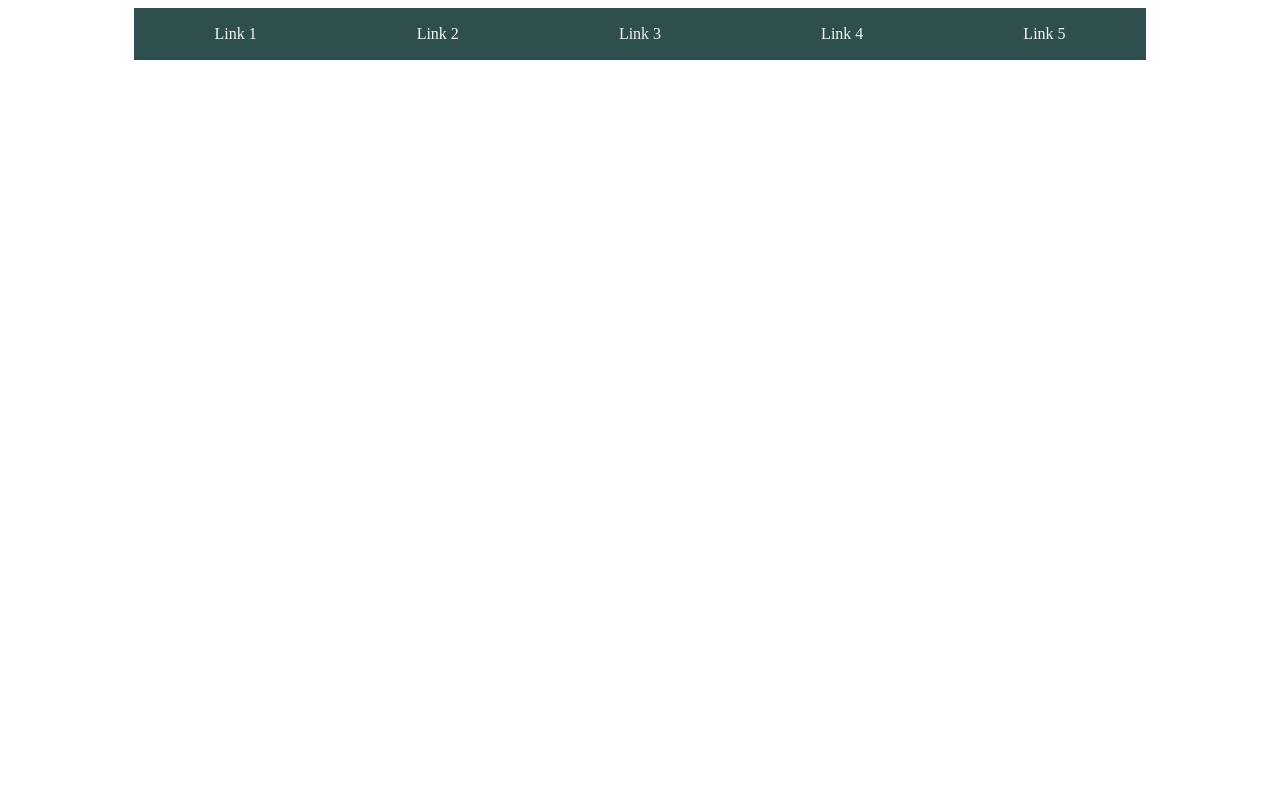
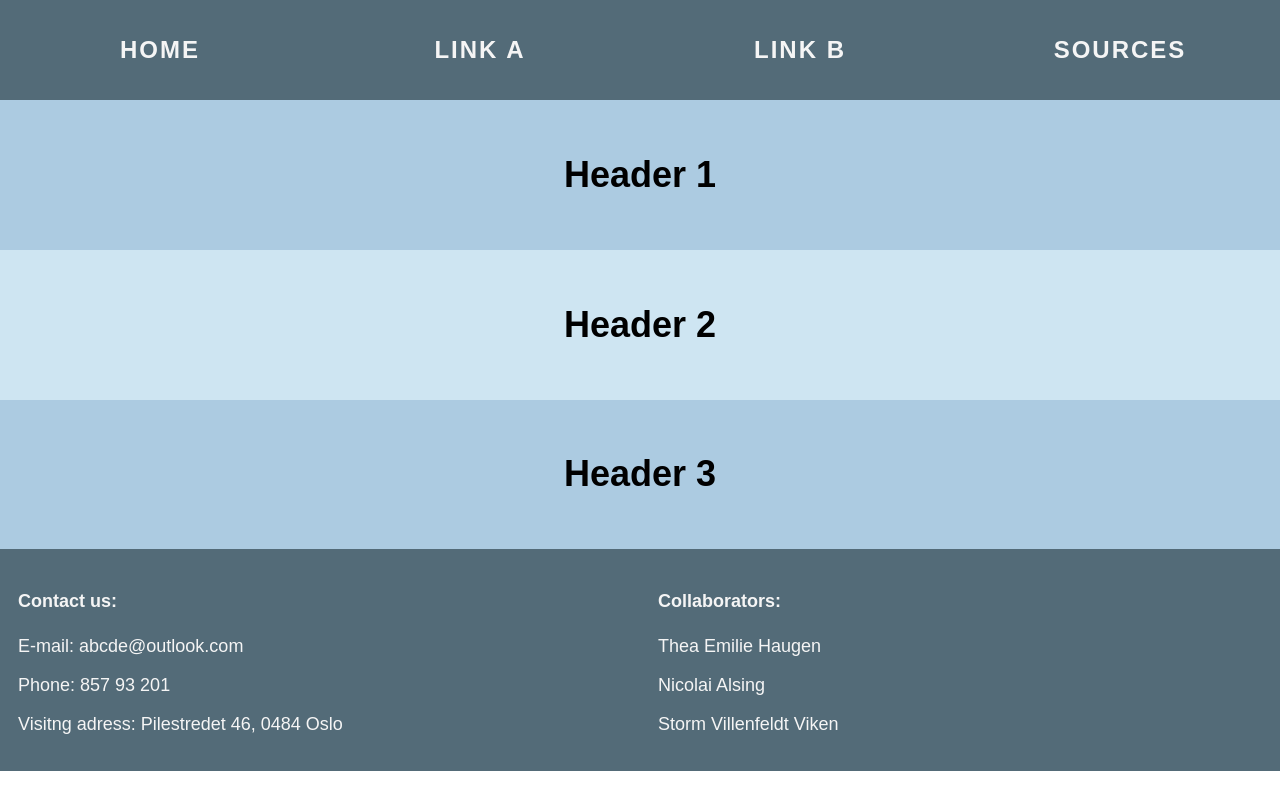
Before and after one commit to TheaEH/FinalProject, a plain HTML site: page index.html in a window 1280 px wide. Drawn offline with Linux system fonts and the light colour scheme.

Commit message:
Clean slate

```diff
--- a/css/navbar.css
+++ b/css/navbar.css
@@ -1,47 +1,55 @@
-nav {
-    width: 80%;
-    margin: auto;
-}
-nav a {
-    padding: 1em 0;
-    color: whitesmoke;
-    background-color: darkslategray;
-    text-decoration: none;
-    border: 1px solid darkslategray;
-    text-align: center;
+* {
+    font-family: Arial, Helvetica, sans-serif;
+    box-sizing: border-box;
 }
 
-nav a:hover, nav a:focus {
-    background-color: whitesmoke;
-    color: darkslategray;
+body {
+    margin: 0;
+    min-width: 350px;
 }
 
-@supports (display: grid) {
 nav {
     display: grid;
-        grid-template-columns: repeat(5, 1fr);
+    grid-template-columns: repeat(4, 1fr);
+    justify-items: center;
+    background-color: #536B78;
+    padding: 0;
+    height: 100%;
 }
 
-    @media (max-width:500px) {
-        nav {
-            grid-template-columns: repeat(1, auto);
-        }
-    }
+nav a {
+    text-decoration: none;
+    text-align: center;
+    color: whitesmoke;
+    padding: 1.5em 0;
+    letter-spacing: 2px;
+    width: 50%;
+    text-transform: uppercase;
+    font-weight: bolder;
+    font-size: x-large;
+
 }
 
-@supports not (display: grid) {
-    nav {
-        display: inline;
-    }
-    nav a {
-        display: block;
-        float: left;
-        position: relative;
+footer {
+    display: grid;
+    grid-template-columns: repeat(2, 1fr);
+    background-color: #536B78;
+    color: whitesmoke;
+    padding: 1em 0;
+    font-size: large;
 }
 
-    @media (max-width:500px) {
-        nav a {
-            float: none;
+footer div {
+    width: fit-content;
+    margin-left: 1em;
 }
+
+@media screen and (max-width: 900px) {
+    nav {
+        grid-template-columns: repeat(2, auto);
+        padding: 0;
     }
+    nav a{width: 100%;}
+    .left {margin: auto; text-align: center;}
+    .right {margin: auto; text-align: center;}
 }
--- a/css/stylesheet.css
+++ b/css/stylesheet.css
@@ -0,0 +1,42 @@
+main div {
+    padding: 1em;
+    font-size: x-large;
+    font-weight: 500;
+}
+#text1 {
+    background-color: #ACCBE1;
+    text-align: center;
+}
+#text2 {
+    background-color: #CEE5F2;
+    text-align: center;
+}
+#text3 {
+    background-color: #ACCBE1;
+    text-align: center;
+}
+#text3 p a{
+    color: rgb(0, 94, 94);
+}
+
+#here {
+    color: whitesmoke;
+}
+
+img, picture {
+    height: 15em;
+}
+
+@media screen and (max-width: 800px) {
+    img, picture {
+        width: 100%;
+        height: auto;
+    }
+    .container {
+        grid-template-columns: repeat(3, 1fr);
+        width: 100%;
+    }
+    .container p {
+        font-size: large;
+    }
+  }
--- a/index.html
+++ b/index.html
@@ -10,16 +10,42 @@
     <body>
         <header>
             <nav>
-                <a href="link1">Link 1</a>
-                <a href="link2">Link 2</a>
-                <a href="link3">Link 3</a>
-                <a href="link4">Link 4</a>
-                <a href="link5">Link 5</a>
+                <a href="index.html">Home</a>
+                <a href="">Link a</a>
+                <a href="">Link b</a>
+                <a href="">Sources</a>
             </nav>
         </header>
-        <main></main>
+        <main>
+            <div id="text1">
+                <h2>Header 1</h2>
+                <p>
+                </p>
+            </div>
+            <div id="text2">
+                <h2>Header 2</h2>
+                <p>
+                </p>
+            </div>
+            <div id="text3">
+                <h2>Header 3</h2>
+                <p>
+                </p>
+            </div>
+        </main>
         <footer>
-            <p></p>
+            <div>
+                <h4>Contact us:</h4>
+                <p>E-mail: abcde@outlook.com</p>
+                <p>Phone: 857 93 201</p>
+                <p>Visitng adress: Pilestredet 46, 0484 Oslo</p>
+            </div>
+            <div class="adjust_right">
+                <h4>Collaborators:</h4>
+                <p>Thea Emilie Haugen</p>
+                <p>Nicolai Alsing</p>
+                <p>Storm Villenfeldt Viken</p>
+            </div>
         </footer>
     </body>
 </html>
```
Lines whose indentation alone changed are shown as unchanged.
